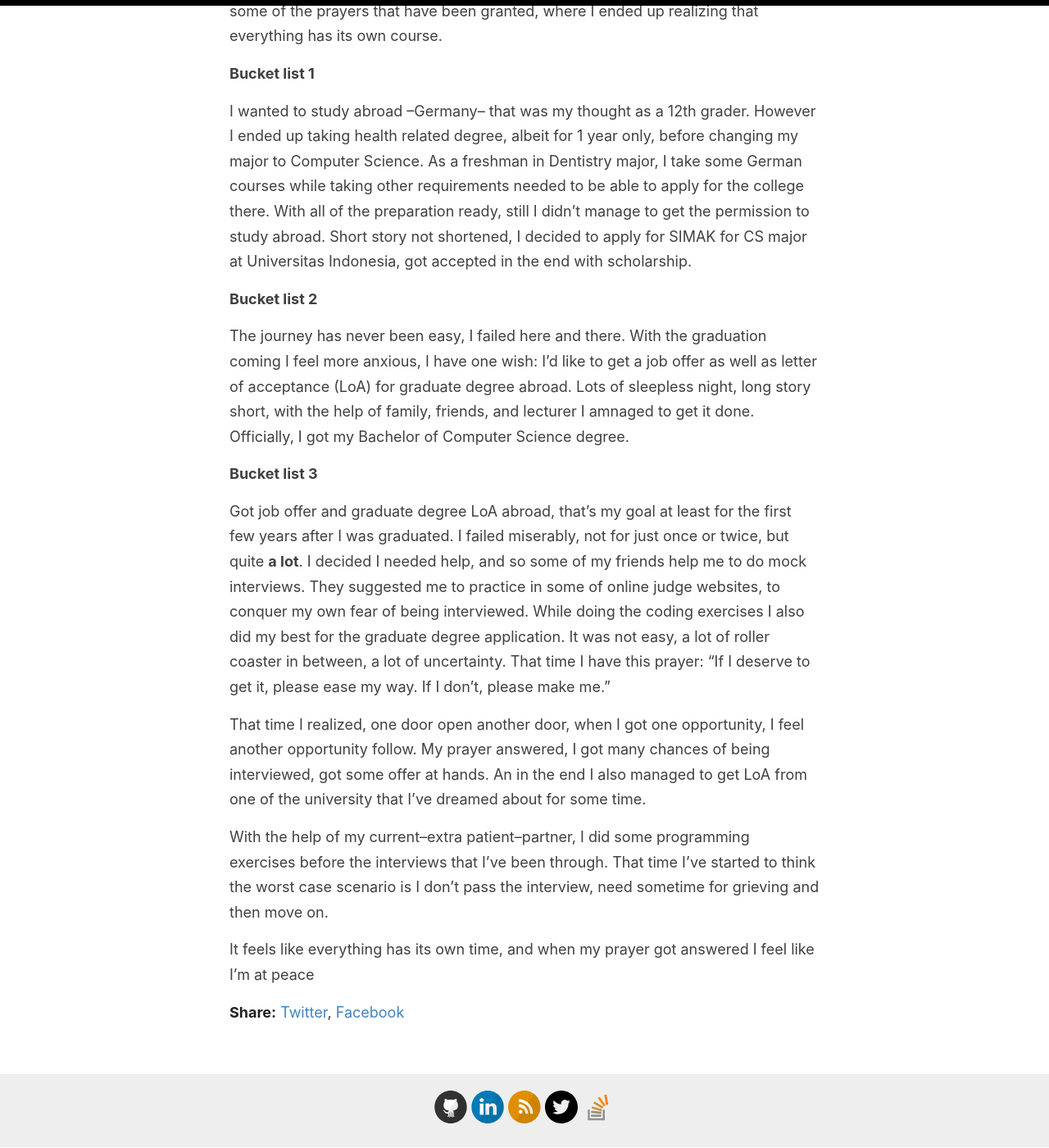
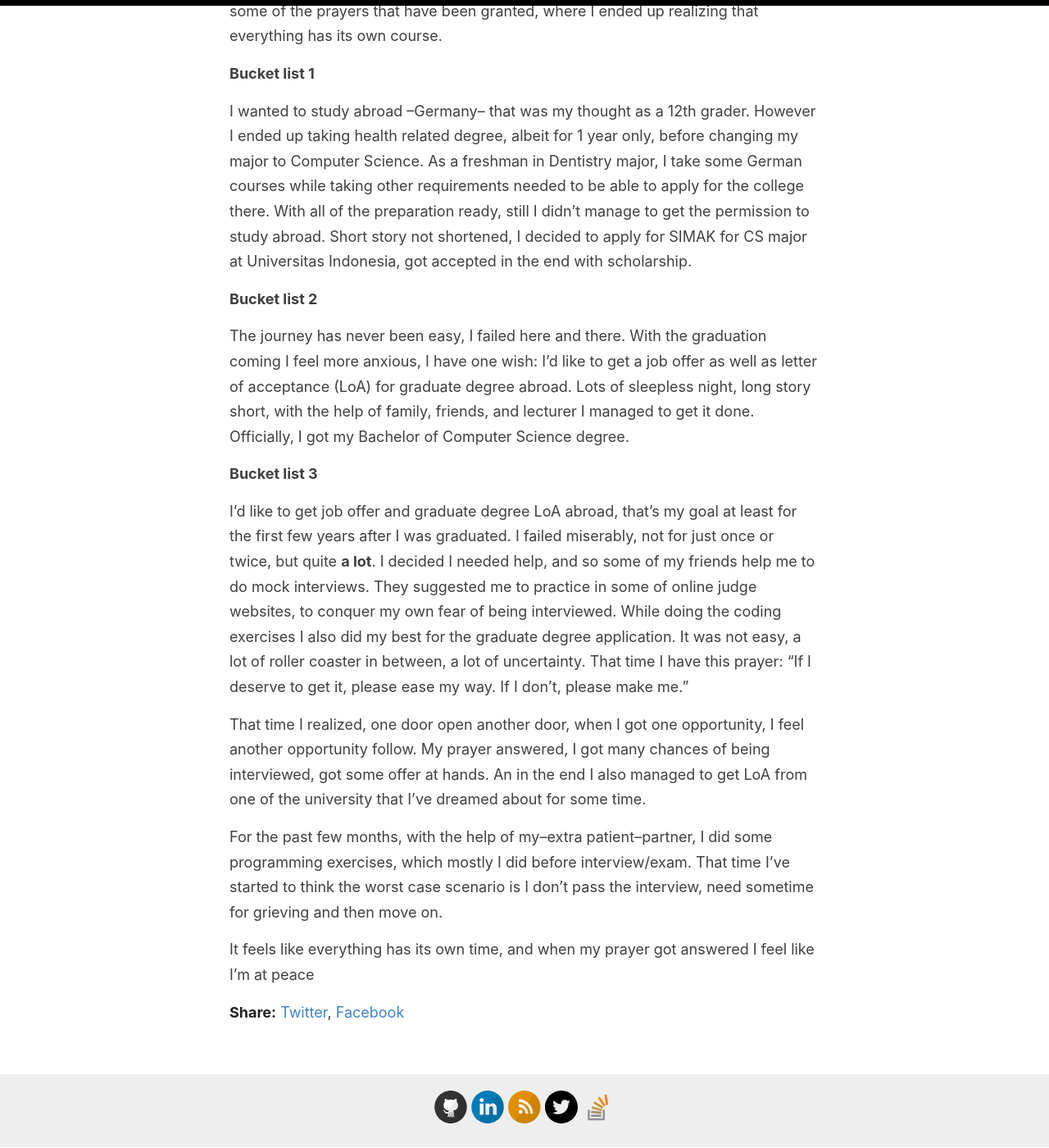
Before and after one commit to irvifa/irvifa.github.io, a Jekyll site: the page built from _posts/2021-09-12-time.md, in a window 1280 px wide and 1400 px high, scrolled down 351 px. Shown: the whole window at 82% size. Built offline with Jekyll 4.4.1, drawn with Linux system fonts in a browser that asks for light colours.

Commit message:
Apply suggestions from code review

```diff
--- a/_posts/2021-09-12-time.md
+++ b/_posts/2021-09-12-time.md
@@ -12,14 +12,14 @@ I wanted to study abroad --Germany-- that was my thought as a 12th grader. Howev
 
 **Bucket list 2**
 
-The journey has never been easy, I failed here and there. With the graduation coming I feel more anxious, I have one wish: I'd like to get a job offer as well as letter of acceptance (LoA) for graduate degree abroad. Lots of sleepless night, long story short, with the help of family, friends, and lecturer I amnaged to get it done. Officially, I got my Bachelor of Computer Science degree.
+The journey has never been easy, I failed here and there. With the graduation coming I feel more anxious, I have one wish: I'd like to get a job offer as well as letter of acceptance (LoA) for graduate degree abroad. Lots of sleepless night, long story short, with the help of family, friends, and lecturer I managed to get it done. Officially, I got my Bachelor of Computer Science degree.
 
 **Bucket list 3**
 
-Got job offer and graduate degree LoA abroad, that's my goal at least for the first few years after I was graduated. I failed miserably, not for just once or twice, but quite **a lot**. I decided I needed help, and so some of my friends help me to do mock interviews. They suggested me to practice in some of online judge websites, to conquer my own fear of being interviewed. While doing the coding exercises I also did my best for the graduate degree application. It was not easy, a lot of roller coaster in between, a lot of uncertainty. That time I have this prayer: "If I deserve to get it, please ease my way. If I don't, please make me."
+I'd like to get job offer and graduate degree LoA abroad, that's my goal at least for the first few years after I was graduated. I failed miserably, not for just once or twice, but quite **a lot**. I decided I needed help, and so some of my friends help me to do mock interviews. They suggested me to practice in some of online judge websites, to conquer my own fear of being interviewed. While doing the coding exercises I also did my best for the graduate degree application. It was not easy, a lot of roller coaster in between, a lot of uncertainty. That time I have this prayer: "If I deserve to get it, please ease my way. If I don't, please make me."
 
 That time I realized, one door open another door, when I got one opportunity, I feel another opportunity follow. My prayer answered, I got many chances of being interviewed, got some offer at hands. An in the end I also managed to get LoA from one of the university that I've dreamed about for some time.
 
-With the help of my current--extra patient--partner, I did some programming exercises before the interviews that I've been through. That time I've started to think the worst case scenario is I don't pass the interview, need sometime for grieving and then move on.
+For the past few months, with the help of my--extra patient--partner, I did some programming exercises, which mostly I did before interview/exam. That time I've started to think the worst case scenario is I don't pass the interview, need sometime for grieving and then move on.
 
 It feels like everything has its own time, and when my prayer got answered I feel like I'm at peace
```
